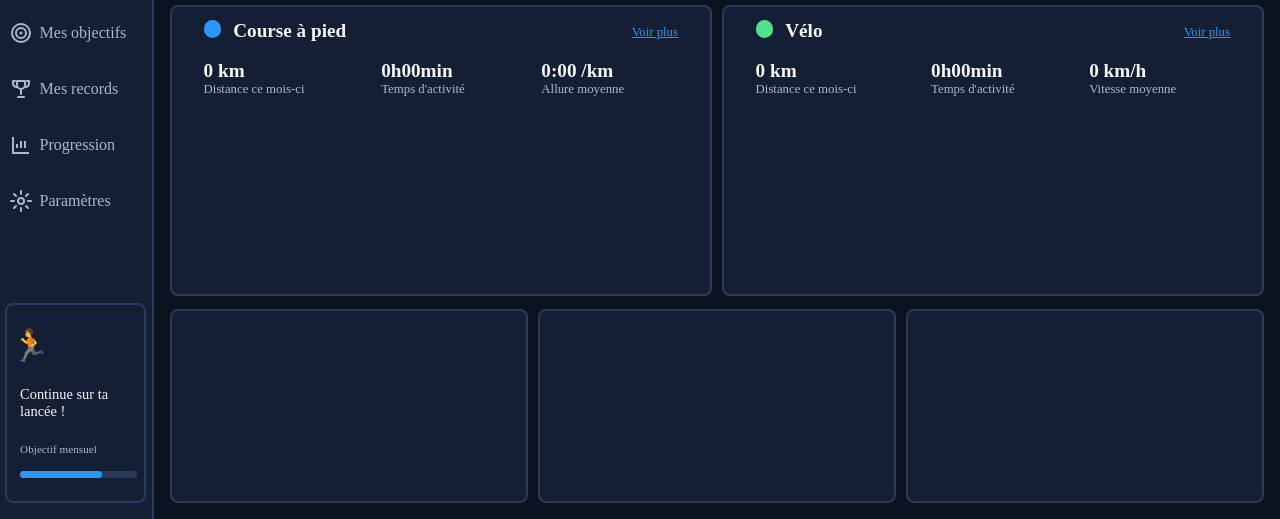
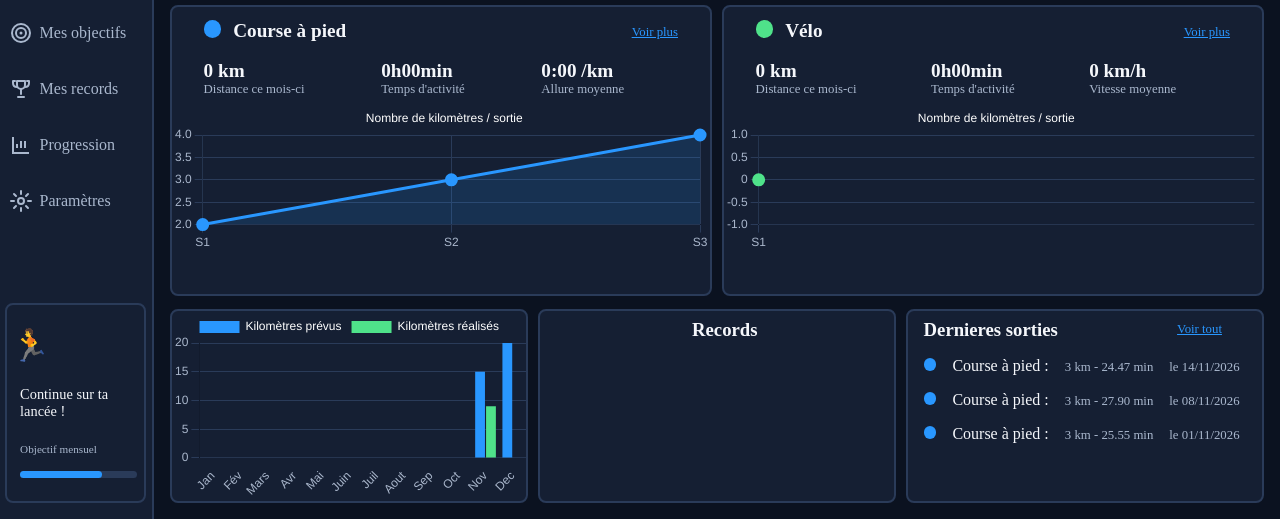
Before and after one commit to GrinkCoding/DashboardSport, a plain HTML site: page index.html in a window 1280 px wide. Shown: the part 281-800 px from the top of the page. Drawn offline with nearby package versions, Linux system fonts and the light colour scheme.

Commit message:
Add files via upload

```diff
--- a/index.html
+++ b/index.html
@@ -83,7 +83,7 @@
                 <section class="indicateur">
 
                     <div class="indicateur-box">
-                        <div class="indicateur-point indicateur-couleur-bleu"></div>
+                        <!-- <div class="indicateur-point indicateur-couleur-bleu"></div>                         -->
                         <div class="indicateur-texte-donnees">
                             <p class="indicateur-donnee"><span class="kms-donnees">0</span>  kms</p>
                             <p class="texte-donnee">Distance totale</p>
@@ -95,7 +95,7 @@
                     </div>
 
                     <div class="indicateur-box">
-                        <div class="indicateur-point indicateur-couleur-violet"></div>
+                        <!-- <div class="indicateur-point indicateur-couleur-violet"></div> -->
                         <div class="indicateur-texte-donnees">
                             <p class="indicateur-donnee"><span class="temps-donnees">00h00min00s</span></p>
                             <p class="texte-donnee">Temps d'activité</p>
@@ -107,7 +107,7 @@
                     </div>
 
                     <div class="indicateur-box">
-                        <div class="indicateur-point indicateur-couleur-vert"></div>
+                        <!-- <div class="indicateur-point indicateur-couleur-vert"></div> -->
                         <div class="indicateur-texte-donnees">
                             <p class="indicateur-donnee"><span class="frequence-donnees">0</span> bpm</p>
                             <p class="texte-donnee">FC moyenne</p>
@@ -119,7 +119,7 @@
                     </div>
 
                     <div class="indicateur-box">
-                        <div class="indicateur-point indicateur-couleur-orange"></div>
+                        <!-- <div class="indicateur-point indicateur-couleur-orange"></div> -->
                         <div class="indicateur-texte-donnees">
                             <p class="indicateur-donnee"><span class="calories-donnees">0</span> kcal</p>
                             <p class="texte-donnee">Calories dépensées</p>
@@ -156,7 +156,7 @@
                             </div>
                         </div>
                         <div class="graphique">
-                            <canvas></canvas>
+                            <canvas id="graph-running"></canvas>
                         </div>
                     </div>
 
@@ -183,21 +183,59 @@
                             </div>
                         </div>
                         <div class="graphique">
-                            <canvas></canvas>
+                            <canvas id="graph-bike"></canvas>
                         </div>
                     </div>
                 </section>
 
                 <section class="evolution">
-                    <div class="evolution-box"></div>
-                    <div class="evolution-box"></div>
-                    <div class="evolution-box"></div>
+                    <div class="evolution-box">
+                        <!-- <h3>Objectifs mensuel</h3> -->
+                        <canvas id="graph-progres"></canvas>
+                    </div>
+                    <div class="evolution-box">
+                        <h3 class="evolution-titre">Records</h3>
+
+                    </div>
+                    <div class="evolution-box">
+
+                        <div class="evolution-box-titres">
+                            <h3 class="evolution-titre">Dernieres sorties</h3>
+                            <p class="evolution-titre-lien"><a href="#" class="graph-box-voir-plus">Voir tout</a></p>
+                        </div>
+
+                        <div class="sortie-box">
+                            <span class="graph-point-bleu-petit"></span>
+                            <p class="sortie-type">Course à pied : </p>
+                            <p class="sortie-donnees">3 km - 24.47 min</p>
+                            <p class="sortie-dates">le 14/11/2026</p>
+                        </div>
+
+                        <div class="sortie-box">
+                            <span class="graph-point-bleu-petit"></span>
+                            <p class="sortie-type">Course à pied : </p>
+                            <p class="sortie-donnees">3 km - 27.90 min</p>
+                            <p class="sortie-dates">le 08/11/2026</p>
+                        </div>
+
+                        <div class="sortie-box">
+                            <span class="graph-point-bleu-petit"></span>
+                            <p class="sortie-type">Course à pied : </p>
+                            <p class="sortie-donnees">3 km - 25.55 min</p>
+                            <p class="sortie-dates">le 01/11/2026 </p>
+                        </div>
+
+
+
+                    </div>
                 </section>
 
             </main>
         </div>
     </div>
 
+
+<script src="https://cdn.jsdelivr.net/npm/chart.js"></script>
 <script src="main.js"></script>
 
 </body>
--- a/main.js
+++ b/main.js
@@ -60,17 +60,191 @@ for (let i = 0; i < tabDuree.length; i++) {
 
 dureeTemps.textContent = formaterDuree(total);
 
-
 //frequence cardique
 const cardioMoyen = document.querySelector(".frequence-donnees");
 
-const tabCardio = [156,151,155];
+const tabCardio = [156, 151, 155];
 
-cardioMoyen.textContent = Math.round(calcultotal(tabCardio)/tabCardio.length);
+cardioMoyen.textContent = Math.round(calcultotal(tabCardio) / tabCardio.length);
 
 // Calories totales
 const caloriesTotales = document.querySelector(".calories-donnees");
 
-const tabCalories= [279,278,281];
+const tabCalories = [279, 278, 281];
 
 caloriesTotales.textContent = calcultotal(tabCalories);
+
+//Graphique
+
+const ctxRunning = document.getElementById("graph-running");
+
+new Chart(ctxRunning, {
+  type: "line",
+
+  data: {
+    labels: ["S1", "S2", "S3"],
+
+    datasets: [
+      {
+        label: "Nombre de kilomètres / sortie",
+
+        data: [2, 3, 4],
+
+        borderColor: "#2997FF",
+        backgroundColor: "rgba(41, 151, 255, 0.15)",
+
+        borderWidth: 3,
+        pointRadius: 5,
+        pointBackgroundColor: "#2997FF",
+
+        fill: true,
+        tension: 0.4,
+      },
+    ],
+  },
+
+  options: {
+    responsive: true,
+    maintainAspectRatio: false,
+
+    plugins: {
+      legend: {
+        labels: {
+          color: "white",
+          boxWidth: 0,
+        },
+      },
+    },
+
+    scales: {
+      x: {
+        ticks: { color: "#AAB7CC" },
+        grid: { color: "#2A3B59" },
+      },
+
+      y: {
+        beginAtZero: false,
+        ticks: { color: "#AAB7CC" },
+        grid: { color: "#2A3B59" },
+      },
+    },
+  },
+});
+
+const ctxBike = document.getElementById("graph-bike");
+
+new Chart(ctxBike, {
+  type: "line",
+
+  data: {
+    labels: ["S1"],
+
+    datasets: [
+      {
+        label: "Nombre de kilomètres / sortie",
+
+        data: [0],
+
+        borderColor: "#4FE28A",
+        backgroundColor: "rgba(41, 151, 255, 0.15)",
+
+        borderWidth: 3,
+        pointRadius: 5,
+        pointBackgroundColor: "#4FE28A",
+
+        fill: true,
+        tension: 0.4,
+      },
+    ],
+  },
+
+  options: {
+    responsive: true,
+    maintainAspectRatio: false,
+
+    plugins: {
+      legend: {
+        labels: {
+          color: "white",
+          boxWidth: 0,
+        },
+      },
+    },
+
+    scales: {
+      x: {
+        ticks: { color: "#AAB7CC" },
+        grid: { color: "#2A3B59" },
+      },
+
+      y: {
+        beginAtZero: false,
+        ticks: { color: "#AAB7CC" },
+        grid: { color: "#2A3B59" },
+      },
+    },
+  },
+});
+
+const ctxProgres = document.getElementById("graph-progres");
+
+new Chart(ctxProgres, {
+  type: "bar",
+
+  data: {
+    labels: [
+      "Jan",
+      "Fév",
+      "Mars",
+      "Avr",
+      "Mai",
+      "Juin",
+      "Juil",
+      "Aout",
+      "Sep",
+      "Oct",
+      "Nov",
+      "Dec",
+    ],
+
+    datasets: [
+      {
+        label: "Kilomètres prévus",
+        data: [0, 0, 0, 0, 0, 0, 0, 0, 0, 0, 15, 20],
+        backgroundColor: "#2997FF",
+      },
+      {
+        label: "Kilomètres réalisés",
+        data: [0, 0, 0, 0, 0, 0, 0, 0, 0, 0, 9, 0],
+        backgroundColor: "#4FE28A",
+      },
+    ],
+  },
+
+  options: {
+    responsive: true,
+    maintainAspectRatio: false,
+
+    plugins: {
+      legend: {
+        labels: {
+          color: "white",
+        //   boxWidth: 0,
+        },
+      },
+    },
+
+    scales: {
+      x: {
+        ticks: { color: "#AAB7CC" },
+        grid: { display: false },
+      },
+
+      y: {
+        beginAtZero: true,
+        ticks: { color: "#AAB7CC" },
+        grid: { color: "#2A3B59" },
+      },
+    },
+  },
+});
--- a/style.css
+++ b/style.css
@@ -22,7 +22,7 @@
 }
 
 /* Réinitialisation */
-* {
+*, ::before, ::after {
     margin: 0;
     padding: 0;
     box-sizing: border-box;
@@ -289,17 +289,17 @@ h2{
     flex-direction: column;
     justify-content: space-evenly;
     align-items: center;
-    /* align-items: center; */
+    /* text-align: center; */
 }
 
-.indicateur-point{
-    width: 1.5rem;
-    height: 1.5rem;
+/* .indicateur-point{
+    width: 1.2rem;
+    height: 1.2rem;
     border-radius: 50%;
     position:absolute;
     top:21%;
     left:15%;
-}
+} */
 
 .indicateur-couleur-bleu{
     background-color: var(--color-running);
@@ -324,14 +324,11 @@ h2{
 .texte-donnee{
     font-size: 0.8rem;
     color : var(--text-secondary);
-    /* margin-left:-2.2rem; */
 }
 
 .hausse-donnee{
     font-size: 0.7rem;
     color:var(--color-cycling);
-
-    /* margin-left:1.5rem; */
 }
 
 .indicateur-texte-donnees{
@@ -340,7 +337,7 @@ h2{
     display: flex;
     flex-direction: column;
     justify-content: space-evenly;
-    text-align: left;
+    text-align: center;
 
 }
 
@@ -411,6 +408,55 @@ h2{
     color:var(--text-secondary)
 }
 
-/* .graphique{
-    background-color: red;
-} */
+/* EVOLUTION */
+
+.evolution-box-titres{
+    display: flex;
+    justify-content: space-between;
+    /* align-items: center; */
+
+}
+
+.sortie-box{
+    width: 100%;
+    display:flex;
+    align-items:flex-start;
+    gap:0.5rem;
+    padding: 0 1rem;
+    margin-bottom: 1rem;
+
+}
+
+.evolution-titre{
+    margin-bottom: 1rem;
+    margin-top: 0.5rem;
+    margin-left: 1rem;
+}
+
+.evolution-titre-lien{
+    margin-bottom: 1rem;
+    margin-top: 0.5rem;
+    margin-right: 2.5rem;
+}
+
+
+.graph-point-bleu-petit::before{
+    content: "";
+    display: inline-block;
+    width: 0.8rem;
+    height: 0.8rem;
+    border-radius: 50%;
+    background: var(--color-running);
+    flex-shrink: 0;
+}
+
+.sortie-type{
+    margin-left: 0.5rem;
+}
+
+.sortie-donnees, .sortie-dates{
+    color:var(--text-secondary);
+    font-size: 0.8rem;
+    margin-left: 0.5rem;
+    margin-top: 0.2rem;
+}
```
